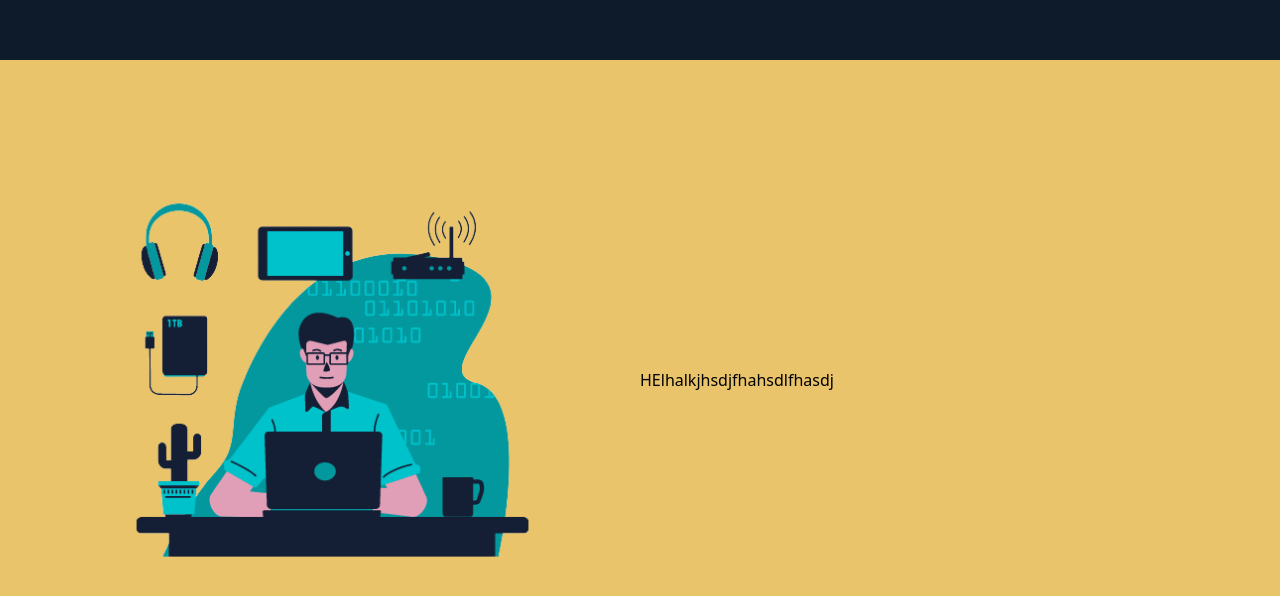
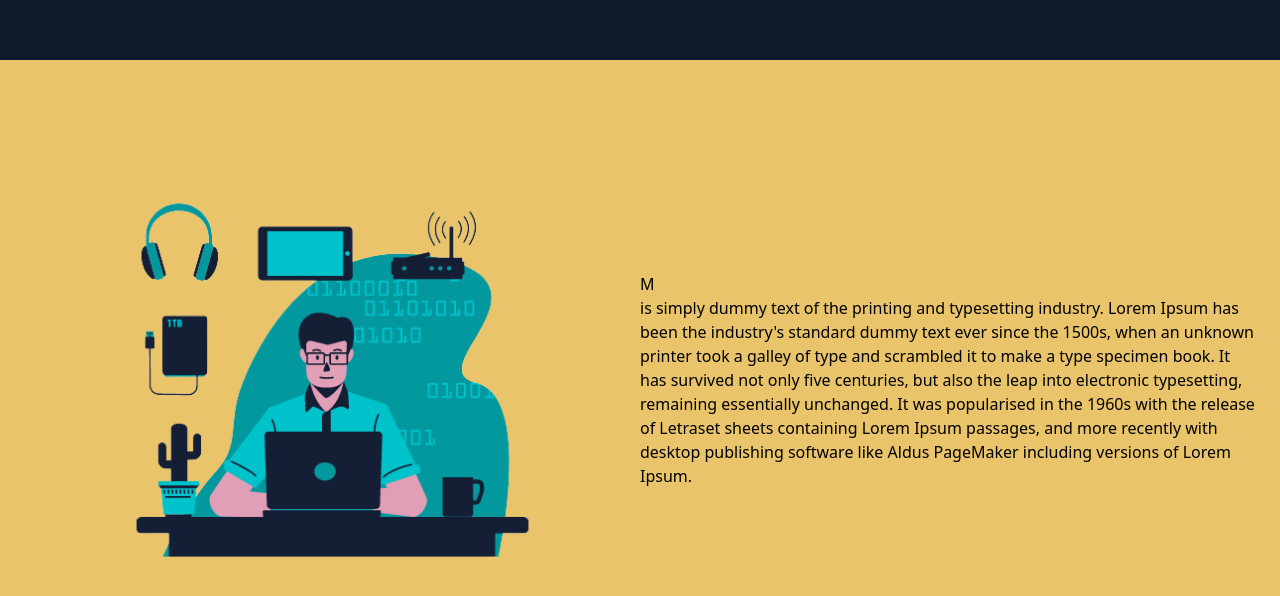
Before and after one commit to lyndonreyjb/my-portfolio, a React (Create React App) app: page / in a window 1280 px wide. Shown: the part 748-1344 px from the top of the page. Built offline with nearby package versions, Linux system fonts and the light colour scheme; the HTML template or start-up script is replaced by a standard one.

Commit message:
added about

```diff
--- a/src/components/About.js
+++ b/src/components/About.js
@@ -7,7 +7,8 @@
             <div className='mx-auto max-w-[1240px] grid md:grid-cols-2'>
                 <img src={Pic} alt='/' className='mx-auto my-4 w-[80%]'/>
                 <div className='justify-center flex flex-col'>
-                    <p>HElhalkjhsdjfhahsdlfhasdj</p>
+                <h1>M</h1>
+                    <p> is simply dummy text of the printing and typesetting industry. Lorem Ipsum has been the industry's standard dummy text ever since the 1500s, when an unknown printer took a galley of type and scrambled it to make a type specimen book. It has survived not only five centuries, but also the leap into electronic typesetting, remaining essentially unchanged. It was popularised in the 1960s with the release of Letraset sheets containing Lorem Ipsum passages, and more recently with desktop publishing software like Aldus PageMaker including versions of Lorem Ipsum.</p>
                 </div>
             </div>
         </div>
```
